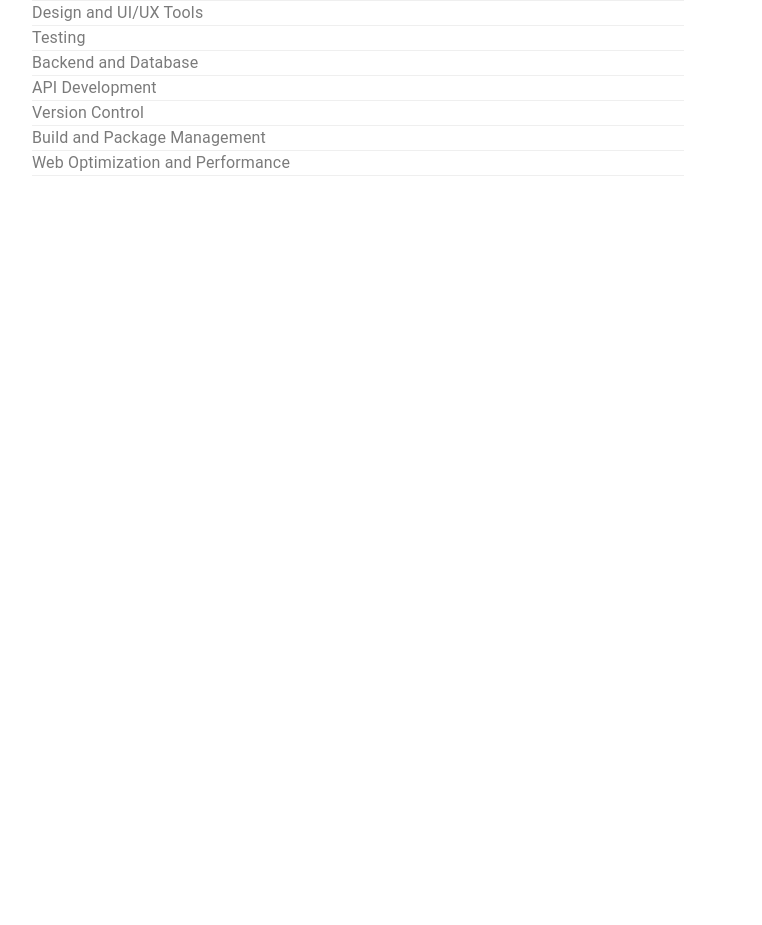
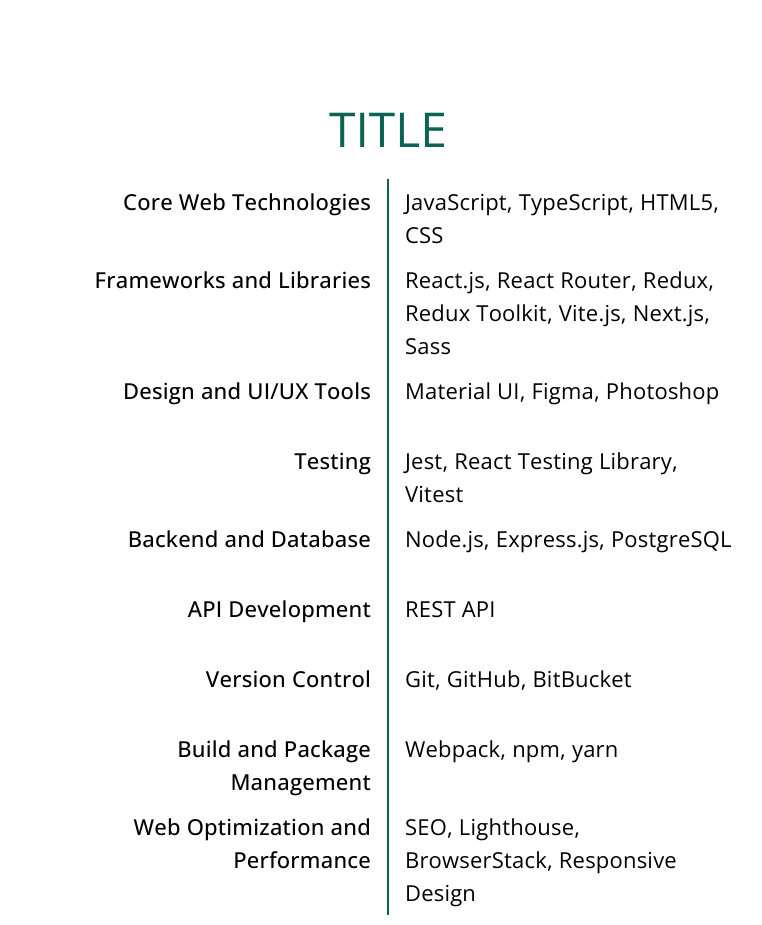
Before and after one commit to szabidev/landing_page, a React (Create React App) app: page / in a window 1280 px wide. Shown: the part 1707-2632 px from the top of the page, without its empty margins (116-878 px from the left). Before the commit the page ends 1883 px from the top, so only its background shows below. Built offline with nearby package versions, Linux system fonts and the light colour scheme.

Commit message:
wored on scroll effect, about page responsiveness, added skills timeline component

```diff
--- a/package.json
+++ b/package.json
@@ -6,6 +6,7 @@
     "@emotion/react": "^11.11.3",
     "@emotion/styled": "^11.11.0",
     "@mui/icons-material": "^5.15.10",
+    "@mui/lab": "^5.0.0-alpha.167",
     "@mui/material": "^5.15.10",
     "@testing-library/jest-dom": "^5.17.0",
     "@testing-library/react": "^13.4.0",
--- a/src/App.tsx
+++ b/src/App.tsx
@@ -9,6 +9,7 @@
 import Social from "./components/Social/Social";
 
 function App() {
+  // ! SCROLL SNAPP FOR PAGES
   return (
     <div className="App">
       <Header />
--- a/src/components/About/About.tsx
+++ b/src/components/About/About.tsx
@@ -4,42 +4,10 @@
 import { AboutDescription } from "../../materialStyles/AboutDescription";
 import { AboutImage } from "../../materialStyles/AboutImage";
 import Skills from "../Skills/Skills";
-import { useEffect, useState } from "react";
+import { useMediaQuery } from "@mui/material";
 
 const About = () => {
-  const [scrollProgress, setScrollProgress] = useState(0);
-
-  useEffect(() => {
-    const handleScroll = () => {
-      const scrollY = window.scrollY;
-      const windowHeight = window.innerHeight;
-      const aboutContainer = document.getElementById("skills-container");
-
-      if (aboutContainer) {
-        const aboutContainerTop = aboutContainer.offsetTop;
-        const aboutContainerHeight = aboutContainer.offsetHeight;
-
-        // Calculate the scroll progress based on the About component's position and height
-        const progress = Math.max(
-          0,
-          Math.min(
-            (scrollY - aboutContainerTop) /
-              (aboutContainerHeight - windowHeight),
-            1
-          )
-        );
-        setScrollProgress(progress);
-      }
-    };
-
-    // Add scroll event listener
-    window.addEventListener("scroll", handleScroll);
-
-    // Clean up the event listener on component unmount
-    return () => {
-      window.removeEventListener("scroll", handleScroll);
-    };
-  }, []);
+  const isSmallScreen = useMediaQuery("(max-width:800px)");
 
   return (
     <Container
@@ -48,17 +16,17 @@
       sx={{
         backgroundColor: "#fff",
         position: "relative",
-        height: "100vh",
+        // height: "100vh",
         padding: 0,
       }}
     >
       <AboutBox>
         <AboutTitle variant="body1">Hi There, I'm Szabi,</AboutTitle>
         <AboutDescription variant="body1" sx={{ marginTop: "0" }}>
-          a frontend wizard - fullstack wannabe - with a passion for pixels and
-          a knack for turning code into something awesome. I've been navigating
-          the web development world for the past two years, and let me tell you,
-          it's been one heck of a ride!
+          a frontend developer - fullstack wannabe - with a passion for pixels
+          and a knack for turning code into something awesome. I've been
+          navigating the web development world for the past two years, and let
+          me tell you, it's been one heck of a ride!
         </AboutDescription>
         <AboutDescription variant="body1">
           In my previous life, I spent over a decade perfecting the art of
@@ -67,18 +35,20 @@
           cocktail with a splash of JavaScript flair!
         </AboutDescription>
         <AboutDescription variant="body1">
-          When I'm not crafting beautiful websites, I'm busy donning my apron as
-          a passionate home cook. I've got a serious love affair with the
-          kitchen – experimenting with flavors, conquering new recipes, and
-          occasionally setting off the smoke alarm.
+          When I'm not creating stunning websites, you'll find me embracing my
+          role as a devoted home cook. My culinary journey involves constant
+          flavor experimentation, mastering new recipes, and, on occasion,
+          triggering the smoke alarm.
         </AboutDescription>
         <AboutDescription variant="body1">
           Curiosity is my middle name, and I thrive on the thrill of learning
           something new every day.
         </AboutDescription>
       </AboutBox>
-      <AboutImage component="img" src="./assets/img/about_page_main.jpeg" />
-      <Skills scrollProgress={scrollProgress} />
+      {!isSmallScreen && (
+        <AboutImage component="img" src="./assets/img/about_page_main.jpeg" />
+      )}
+      <Skills />
     </Container>
   );
 };
--- a/src/components/Skills/Skills.tsx
+++ b/src/components/Skills/Skills.tsx
@@ -1,41 +1,61 @@
-import { Box, Container, Divider, Typography } from "@mui/material";
+import { Typography } from "@mui/material";
+import {
+  Timeline,
+  TimelineConnector,
+  TimelineContent,
+  TimelineItem,
+  TimelineOppositeContent,
+  TimelineSeparator,
+} from "@mui/lab";
+import { SkillsContainer } from "../../materialStyles/SkillsContainer";
+import { stack } from "../../shared/variables";
+import "../../shared/variables.css";
 
-const Skills = ({ scrollProgress }: any) => {
-  // ! Add tooltip component to typography, describing experience with the skill
+const Skills = () => {
+  const contentStyle = {
+    fontSize: "22px",
+    fontFamily: "Open Sans, sans serif",
+  };
+
+  // ! CHECK OUT MATERIAL UI TRANSITIONS PROPERTY TO FADE IN SLOWLY THE CONTENT STEP BY STEP
+
   return (
-    <Container
-      id="skills-container"
-      maxWidth={false}
-      sx={{
-        width: "700px",
-        margin: 0,
-        marginLeft: "100px",
-        opacity: scrollProgress,
-        transition: "opacity .5s ease-in",
-      }}
-    >
-      <Box>
-        <Typography>Core Web Technologies</Typography>
-        <Divider />
-        <Typography>Libraries and Frameworks</Typography>
-        <Divider />
-        <Typography>Design and UI/UX Tools</Typography>
-        <Divider />
-        <Typography>Testing</Typography>
-        <Divider />
-        <Typography>Backend and Database</Typography>
-        <Divider />
-        <Typography>API Development</Typography>
-        <Divider />
-        <Typography>Version Control</Typography>
-        <Divider />
-        <Typography>Build and Package Management</Typography>
-        <Divider />
-        <Typography>Web Optimization and Performance</Typography>
-      </Box>
-      <Divider />
-      <Box></Box>
-    </Container>
+    <SkillsContainer id="skills-container" maxWidth={false}>
+      <Typography
+        align="center"
+        variant="h3"
+        // ? MAYBE CHANGE COLOR
+        sx={{ fontFamily: "Open Sans,sans serif", color: "var(--green)" }}
+      >
+        TITLE
+      </Typography>
+      <Timeline>
+        {stack.map((skill) => (
+          <TimelineItem>
+            <TimelineOppositeContent
+              sx={{
+                ...contentStyle,
+                fontWeight: 500,
+              }}
+            >
+              {skill.title}
+            </TimelineOppositeContent>
+            <TimelineSeparator>
+              {/* // ? MAYBE CHANGE THE COLOR */}
+              <TimelineConnector sx={{ backgroundColor: "var(--green)" }} />
+            </TimelineSeparator>
+            <TimelineContent
+              sx={{
+                ...contentStyle,
+                fontWeight: 300,
+              }}
+            >
+              {skill.tech}
+            </TimelineContent>
+          </TimelineItem>
+        ))}
+      </Timeline>
+    </SkillsContainer>
   );
 };
 
--- a/src/materialStyles/AboutImage.ts
+++ b/src/materialStyles/AboutImage.ts
@@ -5,7 +5,7 @@
 
 export const AboutImage = styled(Box)<ImageProps>(() => ({
   position: "absolute",
-  bottom: 0,
+  top: 305,
   right: 166,
   width: 400,
 }));
--- a/src/materialStyles/HeaderContainer.ts
+++ b/src/materialStyles/HeaderContainer.ts
@@ -13,9 +13,15 @@
     padding: "20px 0",
     margin: "0",
     maxWidth: "100%",
+    opacity: 1,
+    transition: "opacity 0.3s ease-in-out",
 
     "@media screen and (max-width:768px)": {
       padding: "0",
     },
   },
+
+  "&.MuiContainer-root .hidden": {
+    opacity: 0,
+  },
 }));
--- /dev/null
+++ b/src/materialStyles/SkillsContainer.ts
@@ -0,0 +1,25 @@
+import { Container } from "@mui/material";
+import { styled } from "@mui/material/styles";
+import "../shared/variables.css";
+
+export const SkillsContainer = styled(Container)(() => ({
+  width: "800px",
+  margin: "150px 0 65px 80px",
+
+  "@media screen and (min-width:320px) and (max-width:399px)": {
+    width: "420px",
+    margin: "0",
+    marginBottom: "50px",
+  },
+  "@media screen and (min-width:400px) and (max-width:500px)": {
+    width: "450px",
+    margin: "0",
+    marginBottom: "50px",
+  },
+  "@media screen and (min-width:501px) and (max-width:800px)": {
+    width: "100%",
+    margin: 0,
+    marginBottom: "50px",
+    padding: 0,
+  },
+}));
--- a/src/shared/variables.ts
+++ b/src/shared/variables.ts
@@ -1,132 +1,38 @@
-export const stack = {
-  coreTech: [
+export const stack = [
   {
-      technology: "JavaScript",
-      tooltipDescription: "",
+    title: "Core Web Technologies",
+    tech: "JavaScript, TypeScript, HTML5, CSS",
   },
   {
-      technology: "TypeScript",
-      tooltipDescription: "",
+    title: "Frameworks and Libraries",
+    tech: "React.js, React Router, Redux, Redux Toolkit, Vite.js, Next.js, Sass",
   },
   {
-      technology: "Html5",
-      tooltipDescription: "",
+    title: "Design and UI/UX Tools",
+    tech: "Material UI, Figma, Photoshop",
   },
   {
-      technology: "CSS",
-      tooltipDescription: "",
-    },
-  ],
-  libAndFrame: [
-    {
-      technology: "React",
-      tooltipDescription: "",
+    title: "Testing",
+    tech: "Jest, React Testing Library, Vitest",
   },
   {
-      technology: "React Router",
-      tooltipDescription: "",
+    title: "Backend and Database",
+    tech: "Node.js, Express.js, PostgreSQL",
   },
   {
-      technology: "Redux",
-      tooltipDescription: "",
+    title: "API Development",
+    tech: "REST API",
   },
   {
-      technology: "Redux Toolkit",
-      tooltipDescription: "",
+    title: "Version Control",
+    tech: "Git, GitHub, BitBucket",
   },
   {
-      technology: "Sass",
-      tooltipDescription: "",
+    title: "Build and Package Management",
+    tech: "Webpack, npm, yarn",
   },
   {
-      technology: "Vite.js",
-      tooltipDescription: "",
+    title: "Web Optimization and Performance",
+    tech: "SEO, Lighthouse, BrowserStack, Responsive Design",
   },
-    {
-      technology: "Next.js",
-      tooltipDescription: "",
-    },
-  ],
-  design: [
-    {
-      technology: "Figma",
-      tooltipDescription: "",
-    },
-    {
-      technology: "Material UI",
-      tooltipDescription: "",
-    },
-  ],
-  testing: [
-    {
-      technology: "Jest",
-      tooltipDescription: "",
-    },
-    {
-      technology: "React Testing Library",
-      tooltipDescription: "",
-    },
-  ],
-  backend: [
-    {
-      technology: "Node.js",
-      tooltipDescription: "",
-    },
-    {
-      technology: "PostgreSQL",
-      tooltipDescription: "",
-    },
-  ],
-  api: [
-    {
-      technology: "REST API",
-      tooltipDescription: "",
-    },
-  ],
-  versionControl: [
-    {
-      technology: "Git",
-      tooltipDescription: "",
-    },
-    {
-      technology: "GitHub",
-      tooltipDescription: "",
-    },
-    {
-      technology: "Bitbucket",
-      tooltipDescription: "",
-    },
-  ],
-  build: [
-    {
-      technology: "Webpack",
-      tooltipDescription: "",
-    },
-    {
-      technology: "npm",
-      tooltipDescription: "",
-    },
-    {
-      technology: "yarn",
-      tooltipDescription: "",
-    },
-  ],
-  performance: [
-    {
-      technology: "SEO",
-      tooltipDescription: "",
-    },
-    {
-      technology: "Lighthouse",
-      tooltipDescription: "",
-    },
-    {
-      technology: "BrowserStack",
-      tooltipDescription: "",
-    },
-    {
-      technology: "Responsive Design",
-      tooltipDescription: "",
-    },
-  ],
-};
+];
```
Also changed, not shown: src/components/Header/Header.tsx (+30 -0 lines), src/components/Skills/SkillSet/SkillSet.tsx (deleted, +0 -20 lines), src/materialStyles/AboutBox.ts (+13 -0 lines), 1 other file (tests, documents, lock files or other folders). Lines whose indentation alone changed are shown as unchanged.
